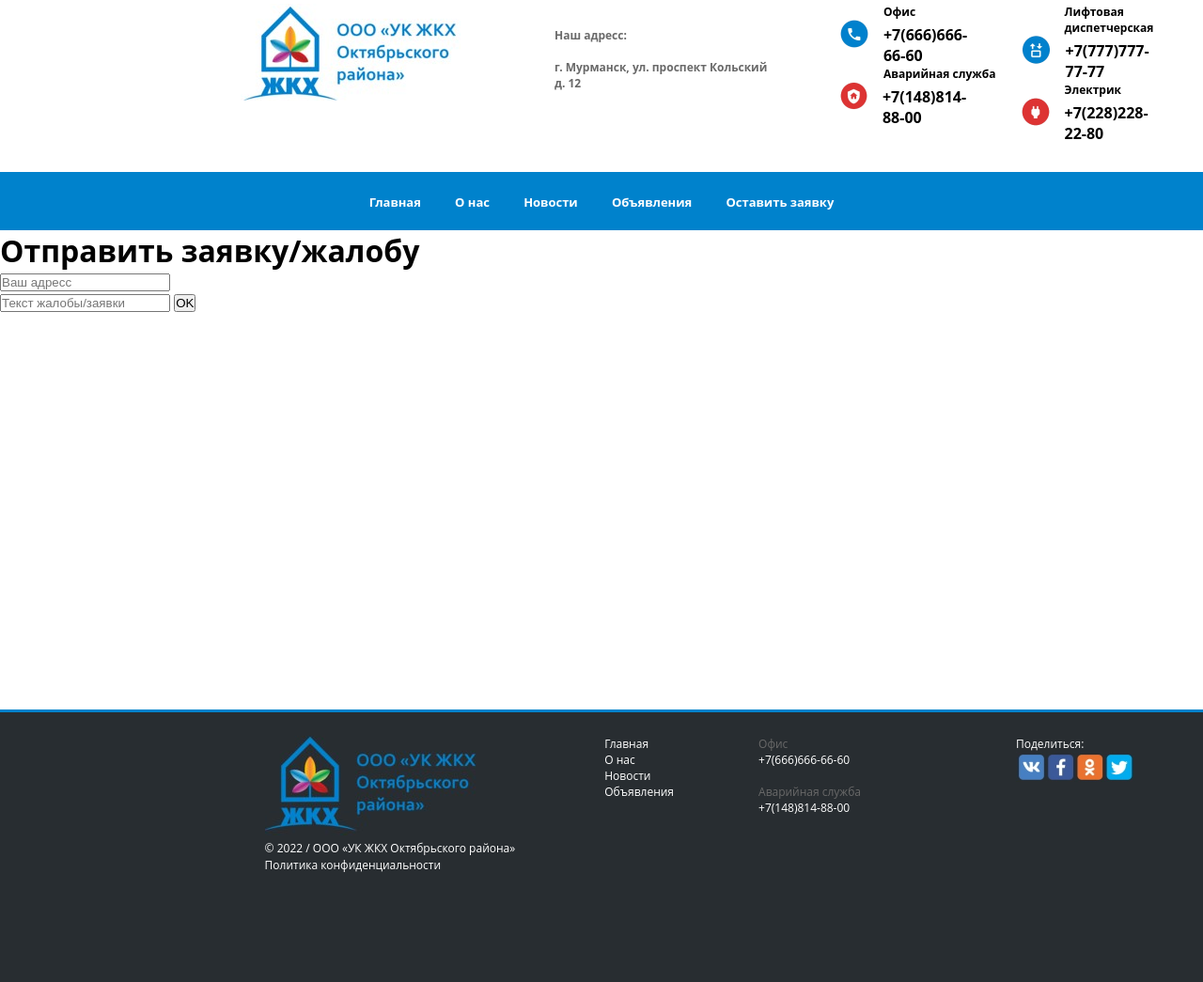
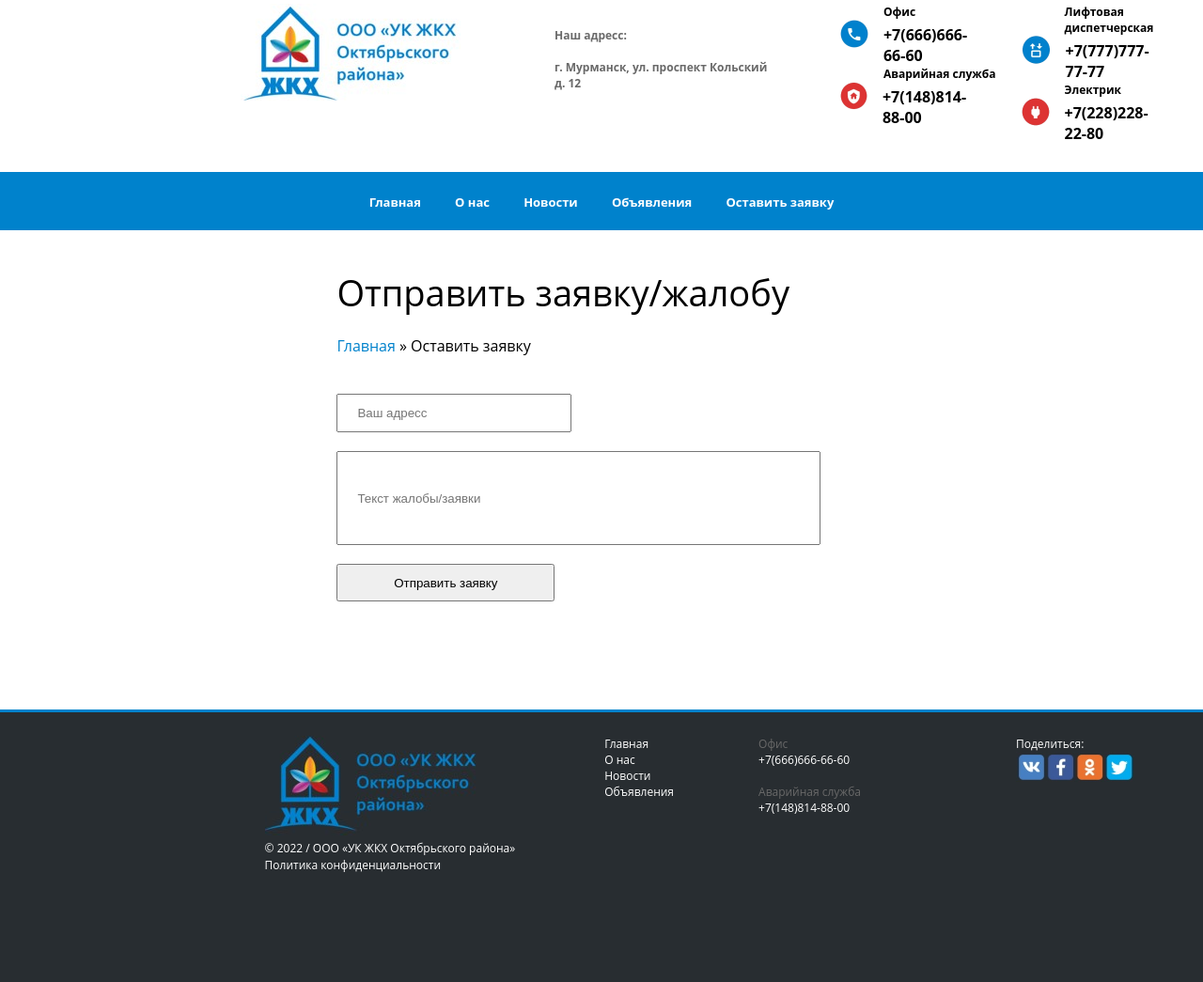
Before and after one commit to Baral-Chief-of-Compliance/housing_and_communal_services, a Django app: page /complaint/ in a window 1280 px wide. Shown: the part 81-1126 px from the top of the page at 94% size. Run offline with Django 3.2, Linux system fonts and the light colour scheme; some libraries are stand-ins or nearby versions.

Commit message:
09.02.2022 v4

```diff
--- a/HCS_site/static/HCS_site/style.css
+++ b/HCS_site/static/HCS_site/style.css
@@ -333,3 +333,9 @@ html,body{
 	height: 40px;
 	width: 232px;
 }
+
+
+.about-inf{
+	text-align: center;
+	margin-top: 45px;
+}
--- a/HCS_site/templates/HCS_site/complaint.html
+++ b/HCS_site/templates/HCS_site/complaint.html
@@ -2,15 +2,20 @@
 
 
 {% block content %}
-
-<h1>Отправить заявку/жалобу</h1>
-
-<form action = "{% url 'add_complaint' %}" method="post">
-  {% csrf_token %}
-  <input type="text" placeholder="Ваш адресс" name = "address_of_complaint"><br>
-  <input type="text" placeholder="Текст жалобы/заявки" name = "text_of_complaint">
-  <button type="submit" value="Отправить">OK</button>
-</form>
-
-
+<div class="news-content">
+  <div class="news-logo">
+    Отправить заявку/жалобу
+  </div>
+  <div class="news-way">
+    <a href="{% url 'index' %}">Главная</a> » Оставить заявку
+  </div>
+  <div class="news-block">
+      <form action = "{% url 'add_complaint' %}" method="post">
+        {% csrf_token %}
+        <input class="size-name-of-commenter" type="text" placeholder="Ваш адресс" name = "address_of_complaint"><br>
+        <input class = "size-text-of-commenter" type="text" placeholder="Текст жалобы/заявки" name = "text_of_complaint"><br>
+        <button class = "size-button-comments" type="submit" value="Отправить">Отправить заявку</button>
+      </form>
+  </div>
+</div>
 {% endblock %}
```
Also changed, not shown: HCS_site/templates/HCS_site/about.html (+12 -3 lines), HCS_site/templates/HCS_site/home.html (+6 -3 lines).
